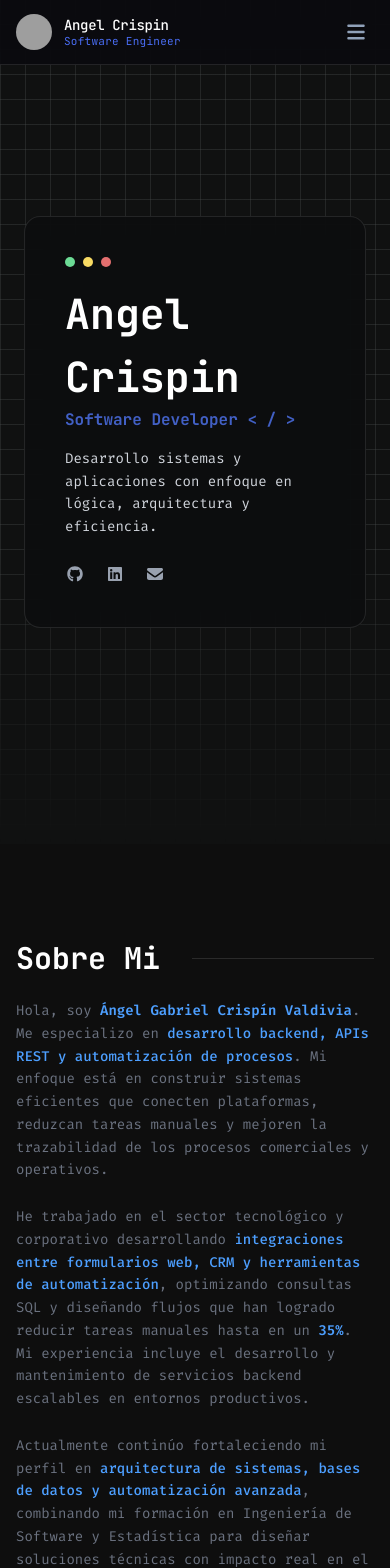
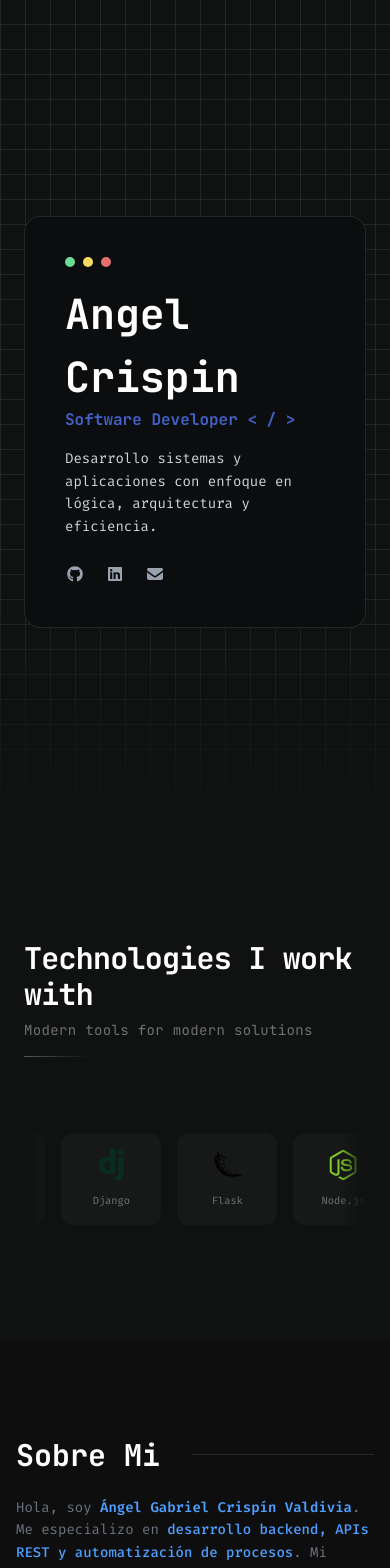
Before and after one commit to FaureGalliard/angelcrispin.github.io, a Next.js app: page / in a window 390 px wide. Shown: the top 1568 px of the page. Built offline with nearby package versions, Linux system fonts and the light colour scheme; grey boxes are pictures that could not be loaded.

Commit message:
feat: added techstack carrusel

```diff
--- a/package.json
+++ b/package.json
@@ -13,7 +13,9 @@
     "@fortawesome/free-solid-svg-icons": "^7.1.0",
     "@fortawesome/react-fontawesome": "^3.1.1",
     "framer-motion": "^12.23.26",
+    "gsap": "^3.14.2",
     "next": "16.1.0",
+    "ogl": "^1.0.11",
     "react": "19.2.3",
     "react-dom": "19.2.3"
   },
--- a/src/app/globals.css
+++ b/src/app/globals.css
@@ -4,14 +4,10 @@
   --background: #ffffff;
   --foreground: #171717;
 }
-::-webkit-scrollbar {
-  display: none;
-}
+
 
 /* Firefox */
-* {
-  scrollbar-width: none;
-}
+
 
 @theme inline {
   --color-background: var(--background);
--- a/src/app/layout.tsx
+++ b/src/app/layout.tsx
@@ -3,7 +3,6 @@ import type { Metadata } from "next";
 import { Inter,Fira_Code, JetBrains_Mono } from "next/font/google";
 import Navbar from "@/components/Navbar";
 import Footer from "@/components/Footer";
-
 
 const firaCode = Fira_Code({
   subsets: ['latin'],
@@ -55,7 +54,7 @@ export default function RootLayout({
           rel="stylesheet"
           href="https://cdn.jsdelivr.net/gh/devicons/devicon@latest/devicon.min.css"
         />
-        <Navbar />
+
         <main className="min-h-[calc(100vh-8rem)] flex flex-col"> {}
           {children}
         </main>
--- a/src/app/page.tsx
+++ b/src/app/page.tsx
@@ -7,9 +7,10 @@ export default function Home() {
   return (
     <>
       <Hero />
+      <TechStack />
       <About />
       <Projects />
-      <TechStack />
+
 
     </>
   );
--- a/src/components/About.tsx
+++ b/src/components/About.tsx
@@ -83,14 +83,7 @@ export default function AboutMe() {
             </div>
 
             {/* Decorative corners */}
-            <div
-              className="absolute -top-4 -left-4 w-24 h-24 border-t-2 border-l-2 rounded-tl-lg pointer-events-none"
-              style={{ borderColor: "rgba(77, 159, 255, 0.5)" }}
-            />
-            <div
-              className="absolute -bottom-4 -right-4 w-24 h-24 border-b-2 border-r-2 rounded-br-lg pointer-events-none"
-              style={{ borderColor: "rgba(77, 253, 180, 0.5)" }}
-            />
+
 
             {/* 5+ Years Experience badge */}
             <div
--- a/src/components/TechStack.tsx
+++ b/src/components/TechStack.tsx
@@ -1,143 +1,147 @@
 'use client';
 
-import { motion } from 'framer-motion';
-import { easeOut } from 'framer-motion';
+import { useRef } from 'react';
+import { motion, useInView } from 'framer-motion';
 
-const containerVariants = {
-  hidden: {},
-  visible: {
-    transition: {
-      staggerChildren: 0.06,
-    },
-  },
-};
-
-
-const itemVariants = {
-  hidden: { opacity: 0 },
-  visible: {
-    opacity: 1,
-    transition: {
-      duration: 0.25,
-      ease: easeOut,
-    },
-  },
-};
-
-const Section = ({
-  title,
-  items,
-}: {
-  title: string;
-  items: { name: string; icon: string }[];
-}) => (
-  <div className="flex flex-col gap-4">
-    <h3 className="text-white text-center">{title}</h3>
-
-    <div
-      className="rounded-2xl border p-6 backdrop-blur-md bg-[rgba(13,14,15,0.9)]"
-      style={{ borderColor: 'rgba(255,255,255,0.1)' }}
-    >
-      <motion.div
-        variants={containerVariants}
-        initial="hidden"
-        whileInView="visible"
-        viewport={{ once: true }}
-        className="grid grid-cols-1 md:grid-cols-3 gap-8"
-      >
-        {items.map((item) => (
-          <motion.div
-            key={item.name}
-            variants={itemVariants}
-            className="
-              flex flex-col items-center justify-center
-              h-16 gap
-              rounded-lg
-              transition-all duration-300 ease-in-out
-              group
-              hover:scale-105
-              hover:rotate-3
-            "
-            style={{
-              borderColor: 'rgba(255, 255, 255, 0.1)',
-            }}
-          >
-            <i
-              className={`
-                ${item.icon} colored
-                text-3xl
-                filter-grayscale
-                group-hover:filter-none
-                group-hover:scale-110
-                group-hover:rotate-6
-                transition-all duration-300 ease-in-out
-              `}
-            />
-            <span className="mt-2 text-xs text-gray-400 group-hover:text-white transition-colors duration-300">
-              {item.name}
-            </span>
-          </motion.div>
-        ))}
-      </motion.div>
-    </div>
-  </div>
-);
-
-export default function TechStack() {
-  return (
-    <section id="techstack" className="py-20 bg-[rgba(16,17,17,1)]">
-      <div className="max-w-6xl mx-auto px-6">
-        <h2 className="text-2xl font-semibold text-white mb-10">Tech Stack</h2>
-        <div className="grid grid-cols-1 md:grid-cols-2 gap-8">
-          <Section
-            title="Languages"
-            items={[
+const allTech = [
   { name: "Python", icon: "devicon-python-plain colored" },
   { name: "C++", icon: "devicon-cplusplus-plain colored" },
   { name: "TypeScript", icon: "devicon-typescript-plain colored" },
   { name: "Java", icon: "devicon-java-plain colored" },
-            ]}
-          />
-          <Section
-            title="Backend & Systems"
-            items={[
-              { name: "Django", icon: "devicon-django-plain" },
-              { name: "Flask", icon: "devicon-flask-original" },
+  { name: "Django", icon: "devicon-django-plain colored" },
+  { name: "Flask", icon: "devicon-flask-original colored" },
   { name: "Node.js", icon: "devicon-nodejs-plain colored" },
-              { name: "REST APIs", icon: "devicon-fastapi-plain colored" },
+  { name: "FastAPI", icon: "devicon-fastapi-plain colored" },
   { name: "Supabase", icon: "devicon-supabase-plain colored" },
-            ]}
-          />
-          <Section
-            title="Databases"
-            items={[
   { name: "PostgreSQL", icon: "devicon-postgresql-plain colored" },
   { name: "MySQL", icon: "devicon-mysql-plain colored" },
   { name: "MongoDB", icon: "devicon-mongodb-plain colored" },
-            ]}
-          />
-          <Section
-            title="DevOps"
-            items={[
   { name: "Git", icon: "devicon-git-plain colored" },
   { name: "Docker", icon: "devicon-docker-plain colored" },
-              { name: "CI/CD", icon: "devicon-githubactions-plain colored" },
+  { name: "GitHub Actions", icon: "devicon-githubactions-plain colored" },
   { name: "Vercel", icon: "devicon-vercel-plain" },
   { name: "Cloudflare", icon: "devicon-cloudflare-plain colored" },
-            ]}
+  { name: "Next.js", icon: "devicon-nextjs-plain colored" },
+  { name: "Tailwind CSS", icon: "devicon-tailwindcss-plain colored" },
+];
+
+const track = [...allTech, ...allTech, ...allTech];
+
+export default function TechStack() {
+  const sectionRef = useRef(null);
+  const isInView = useInView(sectionRef, { once: true, margin: '-80px' });
+
+  return (
+    <>
+      <style>{`
+        @keyframes carousel {
+          0%   { transform: translateX(0); }
+          100% { transform: translateX(-33.333%); }
+        }
+        .carousel-track {
+          animation: carousel 35s linear infinite;
+        }
+        .carousel-mask:hover .carousel-track {
+          animation-play-state: paused;
+        }
+      `}</style>
+
+      <section
+        id="techstack"
+        ref={sectionRef}
+        className="bg-[rgba(16,17,17,1)] relative overflow-hidden py-24"
+      >
+        {/* Subtle grid */}
+
+
+        <div className="relative max-w-5xl mx-auto px-6">
+
+          {/* Header */}
+          <motion.div
+            initial={{ opacity: 0, y: 32 }}
+            animate={isInView ? { opacity: 1, y: 0 } : {}}
+            transition={{ duration: 0.65, ease: [0.22, 1, 0.36, 1] }}
+            className="mb-14"
+          >
+            <motion.h2
+              initial={{ opacity: 0, y: 16 }}
+              animate={isInView ? { opacity: 1, y: 0 } : {}}
+              transition={{ duration: 0.6, delay: 0.1, ease: [0.22, 1, 0.36, 1] }}
+              className="font-jetbrains font-bold text-white text-3xl md:text-4xl tracking-tight"
+            >
+              Technologies I work with
+            </motion.h2>
+
+            <motion.p
+              initial={{ opacity: 0 }}
+              animate={isInView ? { opacity: 1 } : {}}
+              transition={{ duration: 0.6, delay: 0.22 }}
+              className="font-jetbrains text-sm text-white/40 mt-2 tracking-wide"
+            >
+              Modern tools for modern solutions
+            </motion.p>
+
+            <motion.div
+              initial={{ scaleX: 0 }}
+              animate={isInView ? { scaleX: 1 } : {}}
+              transition={{ duration: 0.7, delay: 0.4 }}
+              className="mt-4 h-px w-16 bg-gradient-to-r from-white/30 to-transparent origin-left"
             />
-          <Section
-            title="Frontend"
-            items={[
-              { name: "Next.js", icon: "devicon-nextjs-plain colored" },
-              {
-                name: "Tailwind CSS",
-                icon: "devicon-tailwindcss-plain colored",
-              },
-            ]}
+          </motion.div>
+
+          {/* Carousel wrapper — padding vertical para que el hover no se corte */}
+          <motion.div
+            initial={{ opacity: 0, y: 24 }}
+            animate={isInView ? { opacity: 1, y: 0 } : {}}
+            transition={{ duration: 0.7, delay: 0.35, ease: [0.22, 1, 0.36, 1] }}
+          >
+            <div
+              className="carousel-mask relative py-3"
+              style={{
+                maskImage: 'linear-gradient(to right, transparent 0%, black 8%, black 92%, transparent 100%)',
+                WebkitMaskImage: 'linear-gradient(to right, transparent 0%, black 8%, black 92%, transparent 100%)',
+                overflow: 'hidden',
+              }}
+            >
+              {/* Extra vertical space so scale-110 on hover isn't clipped */}
+              <div className="py-2 overflow-visible">
+                <div className="carousel-track flex gap-4 w-max">
+                  {track.map((item, i) => (
+                    <div
+                      key={`${item.name}-${i}`}
+                      className="
+                        group flex-shrink-0
+                        flex flex-col items-center justify-center gap-3
+                        px-5 py-4 rounded-xl
+
+                        bg-white/[0.03]
+                        backdrop-blur-sm
+                        cursor-default
+                        transition-all duration-300 ease-out
+                        hover:border-white/[0.15]
+                        hover:bg-white/[0.07]
+                        hover:scale-110
+                        hover:-translate-y-1
+                        hover:z-10
+                        relative
+                        min-w-[100px]
+                      "
+                    >
+                      <i
+                        className={`${item.icon} text-[2rem] transition-transform duration-300 group-hover:scale-110`}
                       />
+                      <span className="font-firacode text-[0.65rem] text-white/40 group-hover:text-white/80 transition-colors duration-300 whitespace-nowrap">
+                        {item.name}
+                      </span>
+                    </div>
+                  ))}
                 </div>
               </div>
+            </div>
+          </motion.div>
+
+        </div>
       </section>
+    </>
   );
 }
```
Also changed, not shown: src/components/Projects.tsx (+5 -5 lines), 1 other file (tests, documents, lock files or other folders). Lines whose indentation alone changed are shown as unchanged.
